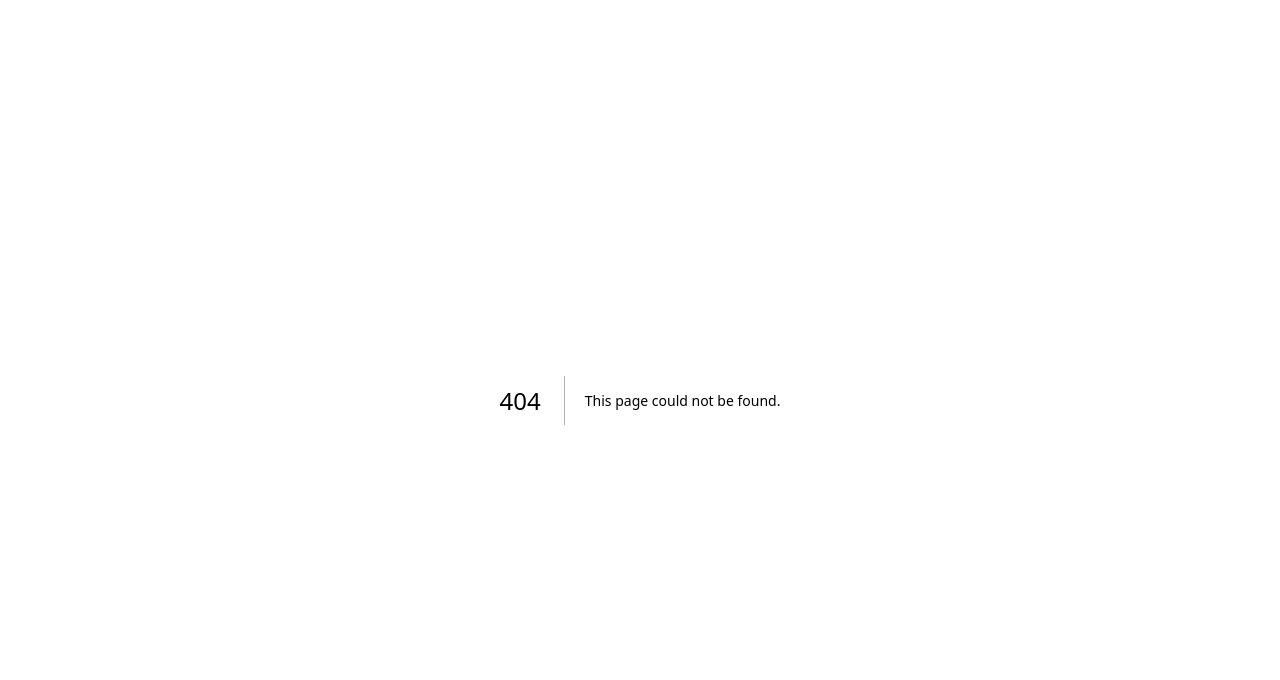
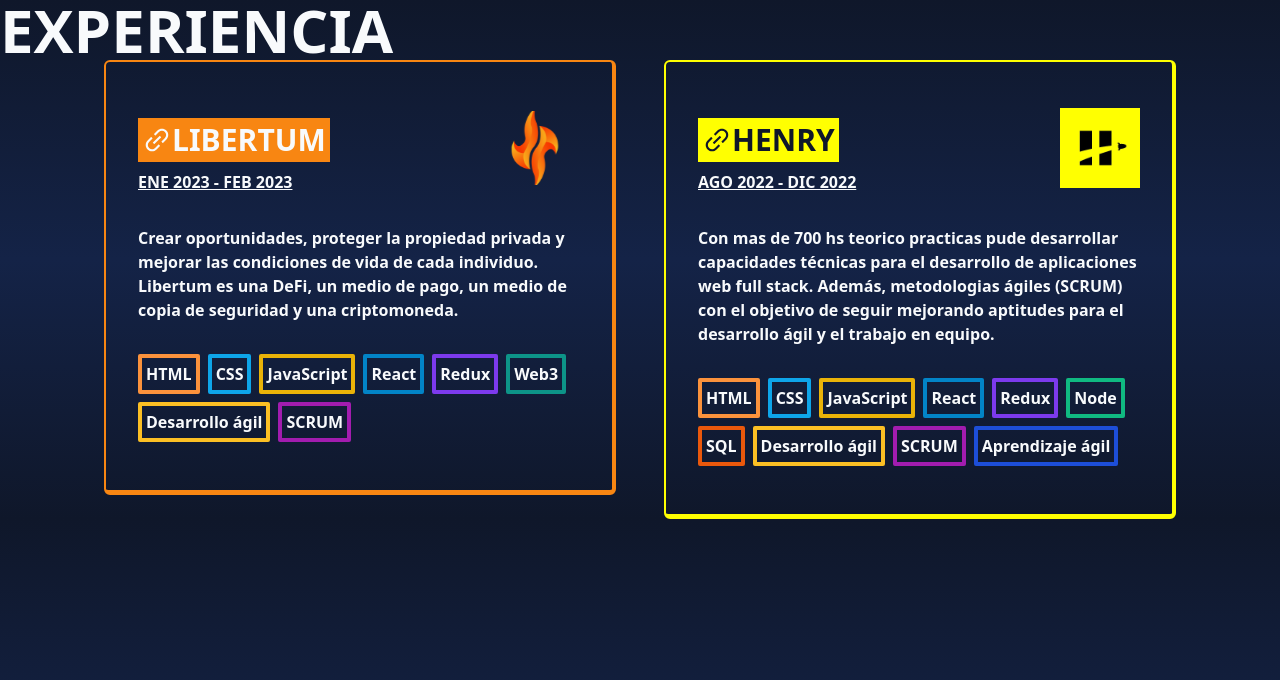
Before and after one commit to luqasmagra/portfolio, a Next.js app: page /components/Experience in a window 1280 px wide. Before the commit this address had no page. Shown: the top 680 px of the page. Built offline with nearby package versions, Linux system fonts and the light colour scheme.

Commit message:
Change file name

```diff
--- /dev/null
+++ b/src/pages/components/Experience.jsx
@@ -0,0 +1,139 @@
+import Image from "next/image";
+import React from "react";
+import { AiOutlineLink } from "react-icons/ai";
+
+export default function Works() {
+  return (
+    <>
+      <h2 className="text-6xl text-slate-50 font-extrabold">EXPERIENCIA</h2>
+      <div className="flex flex-col flex-wrap md:flex-row justify-center gap-8 md:gap-12">
+        <article
+          className="max-w-lg rounded-md md:border-2 md:border-r-4 md:border-b-[5px] text-slate-50 h-fit
+  p-8 md:px-8 md:pb-12 text-justify relative border-[#f88612] hover:bg-black/5 transition"
+        >
+          <div className="flex items-center justify-between ">
+            <div className="pt-6">
+              <a
+                href="https://www.libertumproject.org/"
+                target="_black"
+                rel="noreferrer"
+                className="flex w-fit "
+              >
+                <h2 className="text-3xl font-bold bg-[#f88612] text-left w-fit p-1 flex items-center hover:scale-110 transition">
+                  <AiOutlineLink size={30} /> LIBERTUM
+                </h2>
+              </a>
+              <h4 className="font-bold underline uppercase text-left w-fit my-2">
+                ENE 2023 - FEB 2023
+              </h4>
+            </div>
+            <Image
+              src="/works/libertum.svg"
+              alt="Libertum Project Logo"
+              width={90}
+              height={80}
+            />
+          </div>
+          <p className="text-left my-6 mb-8 font-semibold text-slate-50">
+            Crear oportunidades, proteger la propiedad privada y mejorar las
+            condiciones de vida de cada individuo. Libertum es una DeFi, un
+            medio de pago, un medio de copia de seguridad y una criptomoneda.
+          </p>
+          <div className="flex flex-wrap gap-2 mt-4 font-semibold">
+            <span className="rounded-sm border-4 flex items-cente p-1 border-orange-400 hover:bg-orange-400 transition">
+              HTML
+            </span>
+            <span className="rounded-sm border-4 flex items-center p-1 border-sky-500 hover:bg-sky-500 transition">
+              CSS
+            </span>
+            <span className="rounded-sm border-4 flex items-center p-1 border-yellow-500 hover:bg-yellow-500 transition">
+              JavaScript
+            </span>
+            <span className="rounded-sm border-4 flex items-center p-1 border-sky-600 hover:bg-sky-600 transition">
+              React
+            </span>
+            <span className="rounded-sm border-4 flex items-center p-1 border-violet-600 hover:bg-violet-600 transition">
+              Redux
+            </span>
+            <span className="rounded-sm border-4 flex items-center p-1 border-teal-600 hover:bg-teal-600 transition">
+              Web3
+            </span>
+            <span className="rounded-sm border-4 flex items-center p-1 border-amber-400 hover:bg-amber-400 transition">
+              Desarrollo ágil
+            </span>
+            <span className="rounded-sm border-4 flex items-center p-1 border-fuchsia-700 hover:bg-fuchsia-700 transition">
+              SCRUM
+            </span>
+          </div>
+        </article>
+        <article
+          className="max-w-lg rounded-md md:border-2 md:border-r-4 md:border-b-[5px] text-slate-50
+  p-8 md:px-8 md:pb-12 text-justify relative border-[#FFFF01] hover:bg-black/5 transition"
+        >
+          <div className="flex items-center justify-between ">
+            <div className="pt-6">
+              <a
+                href="https://www.soyhenry.com/"
+                target="_black"
+                rel="noreferrer"
+                className="flex w-fit "
+              >
+                <h2 className="text-3xl font-bold bg-[#FFFF01] text-left text-slate-900 w-fit p-1 flex items-center hover:scale-110 transition">
+                  <AiOutlineLink size={30} />
+                  HENRY
+                </h2>
+              </a>
+              <h4 className="font-bold underline uppercase text-left w-fit my-2">
+                AGO 2022 - DIC 2022
+              </h4>
+            </div>
+            <Image
+              src="/works/henry.png"
+              alt="Libertum Project Logo"
+              width={80}
+              height={80}
+            />
+          </div>
+          <p className="text-left my-6 mb-8 font-semibold text-slate-50">
+            Con mas de 700 hs teorico practicas pude desarrollar capacidades
+            técnicas para el desarrollo de aplicaciones web full stack. Además,
+            metodologias ágiles (SCRUM) con el objetivo de seguir mejorando
+            aptitudes para el desarrollo ágil y el trabajo en equipo.
+          </p>
+          <div className="flex flex-wrap gap-2 mt-4 font-semibold">
+            <span className="rounded-sm border-4 flex items-cente p-1 border-orange-400 hover:bg-orange-400 transition">
+              HTML
+            </span>
+            <span className="rounded-sm border-4 flex items-center p-1 border-sky-500 hover:bg-sky-500 transition">
+              CSS
+            </span>
+            <span className="rounded-sm border-4 flex items-center p-1 border-yellow-500 hover:bg-yellow-500 transition">
+              JavaScript
+            </span>
+            <span className="rounded-sm border-4 flex items-center p-1 border-sky-600 hover:bg-sky-600 transition">
+              React
+            </span>
+            <span className="rounded-sm border-4 flex items-center p-1 border-violet-600 hover:bg-violet-600 transition">
+              Redux
+            </span>
+            <span className="rounded-sm border-4 flex items-center p-1 border-emerald-500 hover:bg-emerald-500 transition">
+              Node
+            </span>
+            <span className="rounded-sm border-4 flex items-center p-1 border-orange-600 hover:bg-orange-600 transition">
+              SQL
+            </span>
+            <span className="rounded-sm border-4 flex items-center p-1 border-amber-400 hover:bg-amber-400 transition">
+              Desarrollo ágil
+            </span>
+            <span className="rounded-sm border-4 flex items-center p-1 border-fuchsia-700 hover:bg-fuchsia-700 transition">
+              SCRUM
+            </span>
+            <span className="rounded-sm border-4 flex items-center p-1 border-blue-700 hover:bg-blue-700 transition">
+              Aprendizaje ágil
+            </span>
+          </div>
+        </article>
+      </div>
+    </>
+  );
+}
--- a/src/pages/index.js
+++ b/src/pages/index.js
@@ -2,7 +2,7 @@
 import Image from "next/image";
 import { RxDoubleArrowDown } from "react-icons/rx";
 import About from "./components/About";
-import Works from "./components/Works";
+import Experiencie from "./components/Experience";
 import Projects from "./components/Projects";
 
 export default function Home() {
@@ -27,7 +27,7 @@
           <RxDoubleArrowDown size={45} className="mt-12 animate-transform" />
         </section>
         <section className="mt-24 mb-4 md:mt-36 flex flex-col items-center gap-4 md:gap-12 w-full">
-          <Works />
+          <Experiencie />
         </section>
         <section className="mt-24 mb-4 md:mt-36 flex flex-col items-center gap-4 md:gap-12 w-full">
           <Projects />
```
